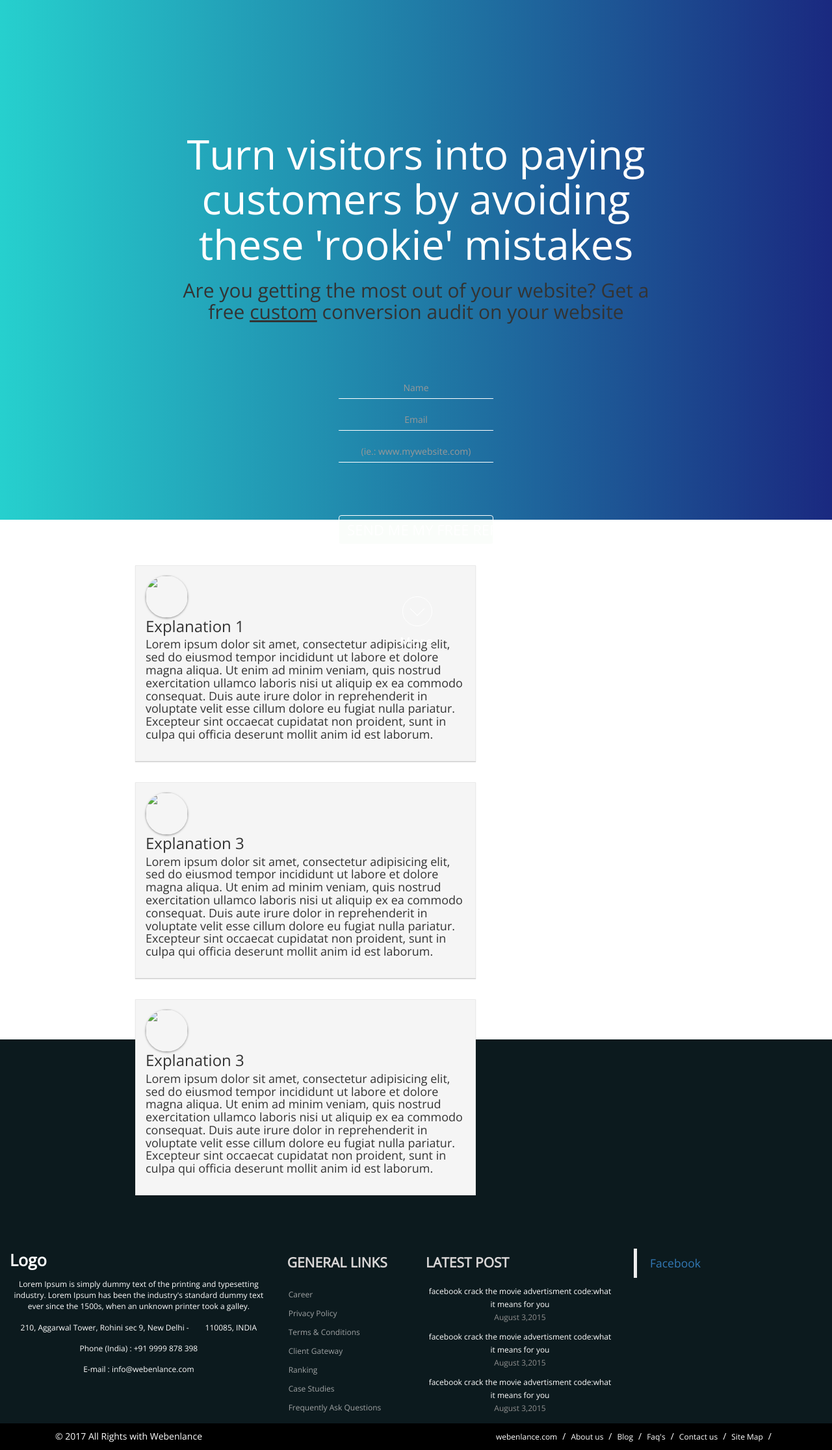
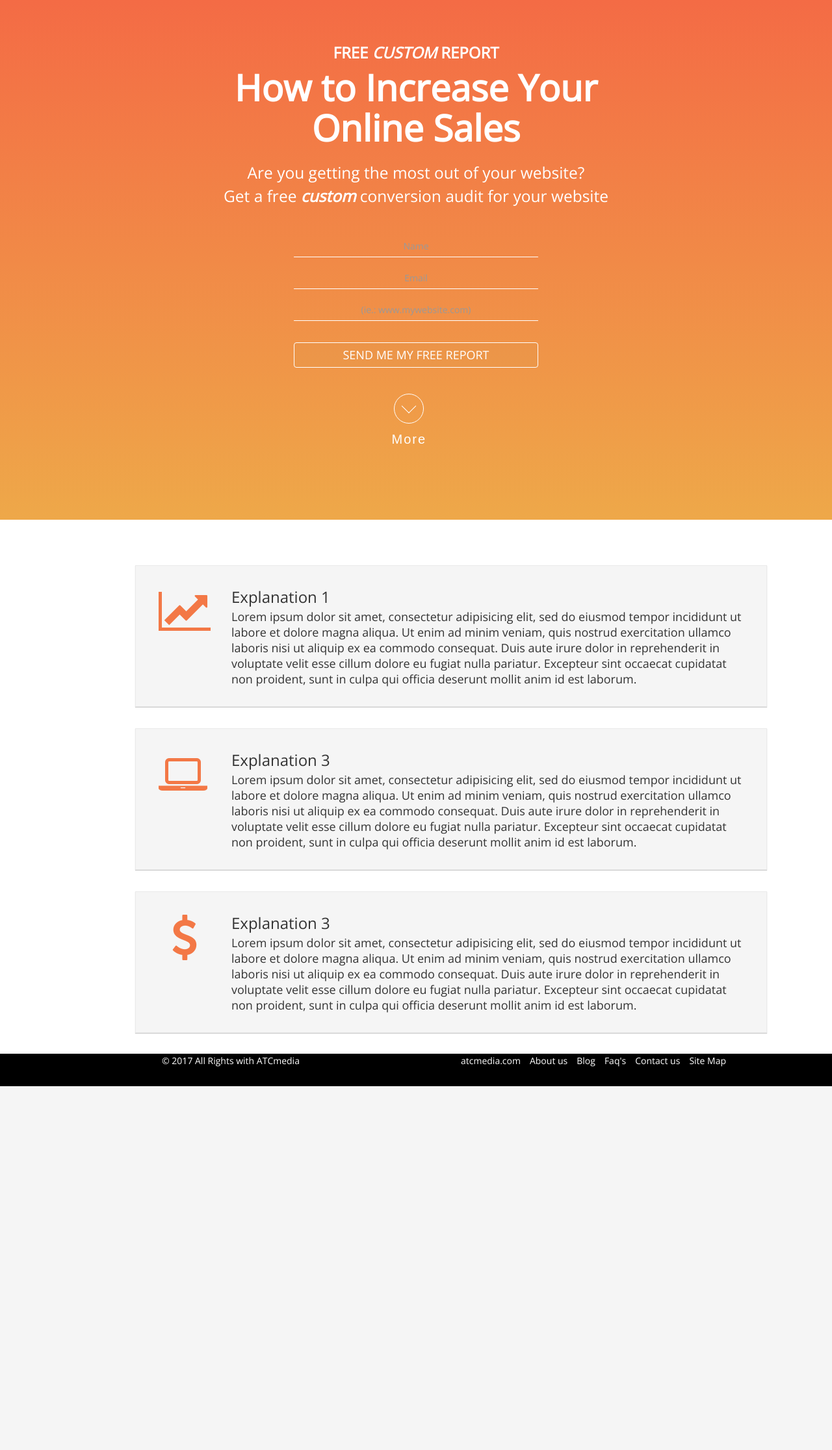
Before and after one commit to andreitobias/myapp, a Rails app: page / in a window 1280 px wide. Shown: the whole page at 65% size. After the commit the page ends 1672 px from the top, so only its background shows below. Run offline with Rails 7, Linux system fonts and the light colour scheme; style sheets or scripts are compiled from the project's sources; some libraries are stand-ins or nearby versions.

Commit message:
added styles and colors

```diff
--- a/app/assets/javascripts/myscript.js
+++ b/app/assets/javascripts/myscript.js
@@ -1,6 +1,6 @@
 $(function () {
   count = 0;
-  wordsArray = ["Sales", "Clients", "Results"];
+  wordsArray = ["Sales", "Subscriptions", "Results"];
   setInterval(function () {
     count++;
     $("#word").fadeOut(800, function () {
--- a/app/assets/stylesheets/animations.css.scss
+++ b/app/assets/stylesheets/animations.css.scss
@@ -31,7 +31,7 @@
 
 .animation-element.slide-left.testimonial {
   float: left;
-  width: 47%;
+  width: 100%;
   margin: 0% 1.5% 3% 1.5%;
   background: #F5F5F5;
   padding: 15px;
@@ -44,12 +44,12 @@ box-shadow: 0px 1px 1px 0px rgba(0, 0, 0, 0.2);
 }
 
 .animation-element.slide-left.testimonial:nth-of-type(odd) {
-  width: 48.5%;
+  width: 90%;
   margin: 0% 1.5% 3.0% 10%;
 }
 
 .animation-element.slide-left.testimonial:nth-of-type(even) {
-  width: 48.5%;
+  width: 90%;
   margin: 0% 0% 3.0% 1.5%;
 }
 
@@ -57,13 +57,20 @@ box-shadow: 0px 1px 1px 0px rgba(0, 0, 0, 0.2);
   float: left;
   width: 100%;
   margin-bottom: 10px;
+  padding: 20px 20px 0 20px;
+
 }
 .animation-element.slide-left.testimonial .left{
   float: left;
   margin-right: 15px;
+  display: inline-block;
+  margin-right: -10em;
 }
 .animation-element.slide-left.testimonial .right{
   float: left;
+  display: inline-block;
+  margin-left: 8em;
+
 }
 
 .animation-element.slide-left.testimonial img {
@@ -79,6 +86,7 @@ box-shadow: 0px 1px 1px 0px rgba(0, 0, 0, 0.2);
 
 .animation-element.slide-left.testimonial h4 {
   margin: 0px 0px 5px 0px;
+  line-height:24px;
 }
 
 .animation-element.slide-left.testimonial .content {
@@ -90,7 +98,7 @@ box-shadow: 0px 1px 1px 0px rgba(0, 0, 0, 0.2);
 .animation-element.slide-left.testimonial .rating{}
 
 .animation-element.slide-left.testimonial i {
-  color: #aaa;
+  color: #f37846;
   margin-right: 5px;
 }
 
--- a/app/assets/stylesheets/application.css.scss
+++ b/app/assets/stylesheets/application.css.scss
@@ -12,6 +12,8 @@
  *
  *= require_tree .
  *= require_self
+ *= require font-awesome
+
  */
 // "bootstrap-sprockets" must be imported before "bootstrap" and "bootstrap/variables"
 @import "bootstrap-sprockets";
--- a/app/assets/stylesheets/custom.css.scss
+++ b/app/assets/stylesheets/custom.css.scss
@@ -4,14 +4,15 @@
 *{
     font-family: 'Open Sans', sans-serif;
 }
-html, body, .container-fluid{
+html, body, .landing{
 	height:100%;
 }
 
 .landing{
-background: #1A2980;  /* fallback for old browsers */
-background: -webkit-linear-gradient(to right, #26D0CE, #1A2980);  /* Chrome 10-25, Safari 5.1-6 */
-background: linear-gradient(to right, #26D0CE, #1A2980); /* W3C, IE 10+/ Edge, Firefox 16+, Chrome 26+, Opera 12+, Safari 7+ */
+background: #f46b45;  /* fallback for old browsers */
+background: -webkit-linear-gradient(to top, #eea849, #f46b45);  /* Chrome 10-25, Safari 5.1-6 */
+background: linear-gradient(to top, #eea849, #f46b45); /* W3C, IE 10+/ Edge, Firefox 16+, Chrome 26+, Opera 12+, Safari 7+ */
+
 
 
 }
@@ -29,15 +30,16 @@ background: linear-gradient(to right, #26D0CE, #1A2980); /* W3C, IE 10+/ Edge, F
  	text-decoration:none;
  }
 a:focus{
- 	text-decoration:none;
+ 	text-decoration:none!important;
  	color:#fff !important;
  }
 
 label {
 	color:#fff;
 }
-.underline{
-	text-decoration:underline;
+.italic{
+	font-style: italic;
+	font-weight:bold;
 }
 
 /*Header*/
@@ -47,21 +49,23 @@ label {
    text-align: center !important;
 }
 
-.jumbotron h1,p{
+.jumbotron h1,p, h2{
   text-align: center;
-  color:#fff;
+  color:#fff !important;
 }
 .jumbotron h1{
   display:inline;
   color:#fff !important;
-  font-size: 5em;
-
 
 }
 .jumbotron p{
   margin: 2em 0 2em 0 !important;
 }
-
+.jumbotron h3 {
+    text-transform: uppercase;
+    font-weight: 800;
+    color:#fff;
+}
 #word{
   margin-left: 5px;
 }
@@ -219,41 +223,125 @@ input[type = 'email']{
 }
 
 /*Footer*/
-footer { background-color:#0c1a1e; min-height:350px; font-family: 'Open Sans', sans-serif; }
-.footerleft { margin-top:50px; padding:0 36px; }
-.logofooter { margin-bottom:10px; font-size:25px; color:#fff; font-weight:700;}
 
-.footerleft p { color:#fff; font-size:12px !important; font-family: 'Open Sans', sans-serif; margin-bottom:15px;}
-.footerleft p i { width:20px; color:#999;}
+ .fixed-bottom {
+     background-color:#000000;
+ }
+
+ .footer p, a{
+   color:#fff;
+ }
+.navbar {
+    margin-bottom: 0px !important;
+    border-radius:0px !important;
+}
+
+ .bottom_ul {
+    display: -webkit-inline-box;
+    }
+
+ .bottom_ul a, {
+ margin-left: 1em;
+ color: #fff;
+ }
+
+.bottom_ul a:hover, a:focus, a:visited {
+	opacity: .5;
+	text-decoration: none;
+}
+ul{
+    list-style: none !important;
+}
+/*Font Awesome*/
+.fa{
+    font-size: 5em !important ;
+}
+.fa-usd{
+    margin-left:20px !important;
+}
 
 
-.paddingtop-bottom {  margin-top:50px;}
-.footer-ul { list-style-type:none;  padding-left:0px; margin-left:2px;}
-.footer-ul li { line-height:29px; font-size:12px;}
-.footer-ul li a { color:#a0a3a4; transition: color 0.2s linear 0s, background 0.2s linear 0s; }
-.footer-ul i { margin-right:10px;}
-.footer-ul li a:hover {transition: color 0.2s linear 0s, background 0.2s linear 0s; color:#ff670f; }
+ /* Medium Devices, Desktops */
+    @media only screen and (min-width : 640px) {
+        .jumbotron{
+          margin-top:initial;
+        }
 
-.social:hover {
-     -webkit-transform: scale(1.1);
-     -moz-transform: scale(1.1);
-     -o-transform: scale(1.1);
- }
+        .jumbotron h1 {
+        	font-size:2em !important;
+        	font-weight:bold;
+        }
+        .jumbotron h2{
+          font-size:1.75em !important;
+          margin-top: 60px;
+        }
+        .btn-success {
+        	font-size:18px !important;
+        }
+
+         .btn-success {
+        	margin-top: 6em;
+        }
+    }
+
+    /* Large Devices, Wide Screens */
+    @media only screen and (min-width : 1200px) {
+        .jumbotron{
+          margin-top:initial;
+        }
+
+        .jumbotron h1 {
+        	font-size:4em !important ;
+        }
+        .jumbotron h2{
+          font-size: 1.75em !important;
+          margin-top: 20px;
+          line-height:36px;
+        }
+        .btn-success {
+        	margin-top: 1em;
+        }
+
+        .demo a{
+          bottom: -8em;
+        }
+        form{
+            margin-top:0em;
+        }
+    }
+
+     /* Large Devices, Wide Screens */
+    @media only screen and (min-width : 1300px) {
 
 
+        .jumbotron h1 {
+        	font-size:3em ;
+        }
+        .jumbotron h2{
+          font-size: 1.75em !important;
+        }
+    }
+    /*Huge Devices*/
+      @media only screen and (min-width : 1900px) {
+        .jumbotron h1 {
+          font-size: 4em !important;
+        }
+        .jumbotron h2 {
+          margin-top:28px;
+        }
+        .jumbotron{
+          margin-top: 10em;
+        }
 
-
- .icon-ul { list-style-type:none !important; margin:0px; padding:0px;}
- .icon-ul li { line-height:75px; width:100%; float:left;}
- .icon { float:left; margin-right:5px;}
-
-
- .copyright { min-height:40px; background-color:#000000;}
- .copyright p { text-align:left; color:#FFF; padding:10px 0; margin-bottom:0px;}
- .heading7 { font-size:21px; font-weight:700; color:#d9d6d6; margin-bottom:22px;}
- .post p { font-size:12px; color:#FFF; line-height:20px;}
- .post p span { display:block; color:#8f8f8f;}
- .bottom_ul { list-style-type:none; float:right; margin-bottom:0px;}
- .bottom_ul li { float:left; line-height:40px;}
- .bottom_ul li:after { content:"/"; color:#FFF; margin-right:8px; margin-left:8px;}
- .bottom_ul li a { color:#FFF;  font-size:12px;}
+        .btn-success{
+              margin-top: 6em;
+        }
+        .demo a{
+          left: 49%;
+          font-size: 16px;
+          bottom: -10em;
+        }
+        form{
+            margin-top:3em;
+        }
+    }
--- a/app/views/pages/_content.html.erb
+++ b/app/views/pages/_content.html.erb
@@ -5,7 +5,7 @@
               <div class="animation-element slide-left testimonial">
                   <div class="header">
                     <div class="left">
-                      <img src="" />
+                      <i class="fa fa-line-chart" aria-hidden="true"></i>
                     </div>
                     <div class="right">
                       <h3>Explanation 1</h3>
@@ -24,7 +24,7 @@ proident, sunt in culpa qui officia deserunt mollit anim id est laborum.</h4>
               <div class="animation-element slide-left testimonial">
                   <div class="header">
                     <div class="left">
-                      <img src="" />
+                      <i class="fa fa-laptop" aria-hidden="true"></i>
                     </div>
                     <div class="right">
                       <h3>Explanation 3</h3>
@@ -43,7 +43,9 @@ proident, sunt in culpa qui officia deserunt mollit anim id est laborum.</h4>
               <div class="animation-element slide-left testimonial">
                   <div class="header">
                     <div class="left">
-                      <img src="" />
+                      <i class="fa fa-usd" aria-hidden="true"></i>
+
+
                     </div>
                     <div class="right">
                       <h3>Explanation 3</h3>
--- a/app/views/pages/_footer.html.erb
+++ b/app/views/pages/_footer.html.erb
@@ -1,55 +1,12 @@
-<!--footer start from here-->
-<footer>
-  <div class="container-fluid">
-    <div class="row">
-      <div class="col-md-4 col-sm-6 footerleft ">
-        <div class="logofooter"> Logo</div>
-        <p>Lorem Ipsum is simply dummy text of the printing and typesetting industry. Lorem Ipsum has been the industry's standard dummy text ever since the 1500s, when an unknown printer took a galley.</p>
-        <p><i class="fa fa-map-pin"></i> 210, Aggarwal Tower, Rohini sec 9, New Delhi -        110085, INDIA</p>
-        <p><i class="fa fa-phone"></i> Phone (India) : +91 9999 878 398</p>
-        <p><i class="fa fa-envelope"></i> E-mail : info@webenlance.com</p>
 
-      </div>
-      <div class="col-md-2 col-sm-6 paddingtop-bottom">
-        <h6 class="heading7">GENERAL LINKS</h6>
-        <ul class="footer-ul">
-          <li><a href="#"> Career</a></li>
-          <li><a href="#"> Privacy Policy</a></li>
-          <li><a href="#"> Terms & Conditions</a></li>
-          <li><a href="#"> Client Gateway</a></li>
-          <li><a href="#"> Ranking</a></li>
-          <li><a href="#"> Case Studies</a></li>
-          <li><a href="#"> Frequently Ask Questions</a></li>
-        </ul>
-      </div>
-      <div class="col-md-3 col-sm-6 paddingtop-bottom">
-        <h6 class="heading7">LATEST POST</h6>
-        <div class="post">
-          <p>facebook crack the movie advertisment code:what it means for you <span>August 3,2015</span></p>
-          <p>facebook crack the movie advertisment code:what it means for you <span>August 3,2015</span></p>
-          <p>facebook crack the movie advertisment code:what it means for you <span>August 3,2015</span></p>
-        </div>
-      </div>
-      <div class="col-md-3 col-sm-6 paddingtop-bottom">
-        <div class="fb-page" data-href="https://www.facebook.com/facebook" data-tabs="timeline" data-height="300" data-small-header="false" style="margin-bottom:15px;" data-adapt-container-width="true" data-hide-cover="false" data-show-facepile="true">
-          <div class="fb-xfbml-parse-ignore">
-            <blockquote cite="https://www.facebook.com/facebook"><a href="https://www.facebook.com/facebook">Facebook</a></blockquote>
-          </div>
-        </div>
-      </div>
-    </div>
-  </div>
-</footer>
-<!--footer start from here-->
 
-<div class="copyright">
-  <div class="container">
+<nav class="navbar fixed-bottom">  <div class="container">
     <div class="col-md-6">
-      <p>© <%= Time.current.year %> All Rights with Webenlance</p>
+      <p>© <%= Time.current.year %> All Rights with ATCmedia</p>
     </div>
     <div class="col-md-6">
       <ul class="bottom_ul">
-        <li><a href="#">webenlance.com</a></li>
+        <li><a href="#">atcmedia.com</a></li>
         <li><a href="#">About us</a></li>
         <li><a href="#">Blog</a></li>
         <li><a href="#">Faq's</a></li>
@@ -57,4 +14,4 @@
         <li><a href="#">Site Map</a></li>
       </ul>
     </div>
-  </div>
+</nav>
--- a/app/views/pages/_landing.html.erb
+++ b/app/views/pages/_landing.html.erb
@@ -9,15 +9,16 @@
                   <% flash.each do |key, value| %>
                       <%= content_tag :div, value, class: "alert alert-#{key}" %>
                     <%end%>
-                  <h1>Turn visitors into paying customers by avoiding these 'rookie' mistakes </h1>
-                  <h2> Are you getting the most out of your website? Get a free <span class="underline">custom</span> conversion audit on your website  </h2>
+                  <h3>Free <span class="italic">Custom</span>  Report</h3>
+                  <h1>How to Increase Your Online <h1 id= ""> Sales</h1></h1>
+                  <h2> Are you getting the most out of your website? <br>Get a free <span class="italic">custom</span> conversion audit for your website  </h2>
                   <p> </p>
 
               </div>
 
             </div>
 
-            <div class="col-md-8 col-md-offset-2">
+            <div class="col-md-12">
               <%= render "contacts/form"%>
                <!-- More Button -->
             <section id="section02" class="demo">
```
Also changed, not shown: Gemfile, Gemfile.lock.
